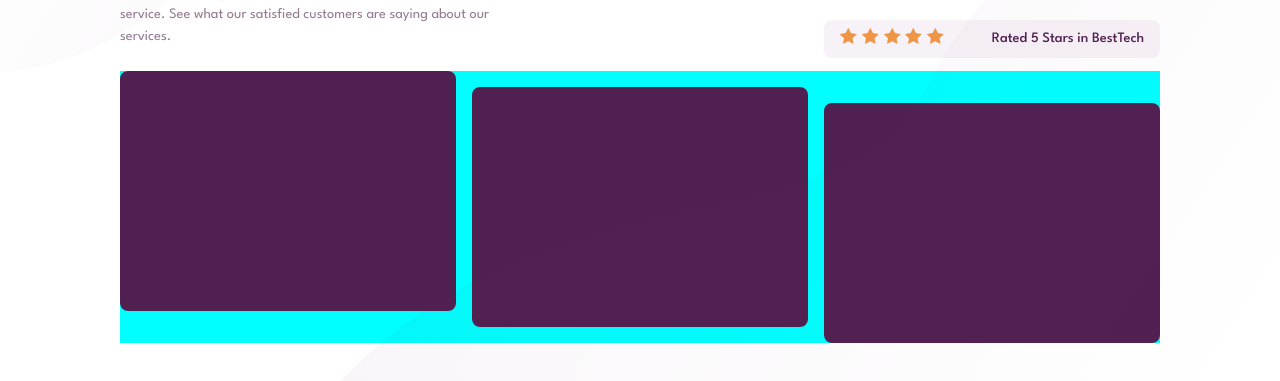
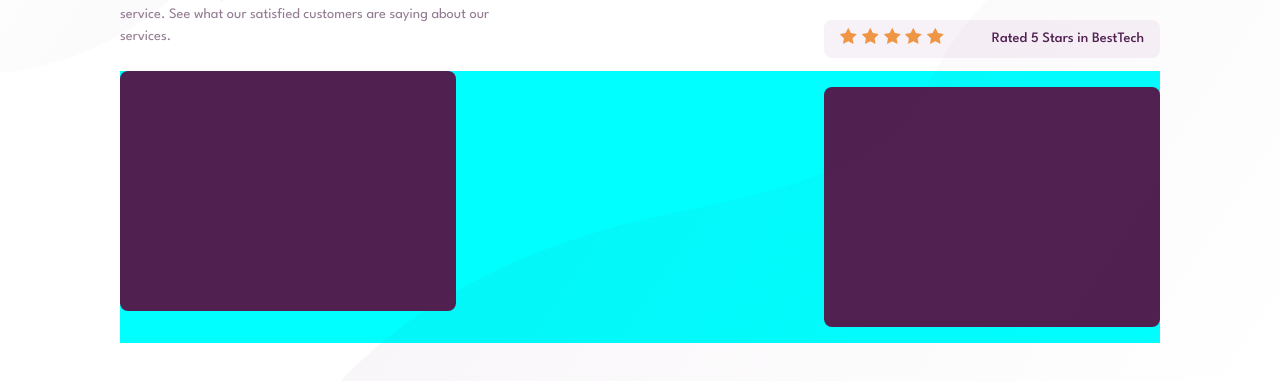
Before and after one commit to tegxy/social-proof-section, a plain HTML site: page index.html in a window 1280 px wide. Shown: the part 289-670 px from the top of the page. Drawn offline with Linux system fonts and the light colour scheme.

Commit message:
remove div test

```diff
--- a/index.html
+++ b/index.html
@@ -77,7 +77,7 @@
 			<div id="carousel">
 				<div class="comments comment-1"></div>
 				<div class="comments comment-2"></div>
-				<div class="comments comment-3"></div>
+				<!-- <div class="comments comment-3"></div> -->
 			</div>
 		</div>
 	</body>
```
